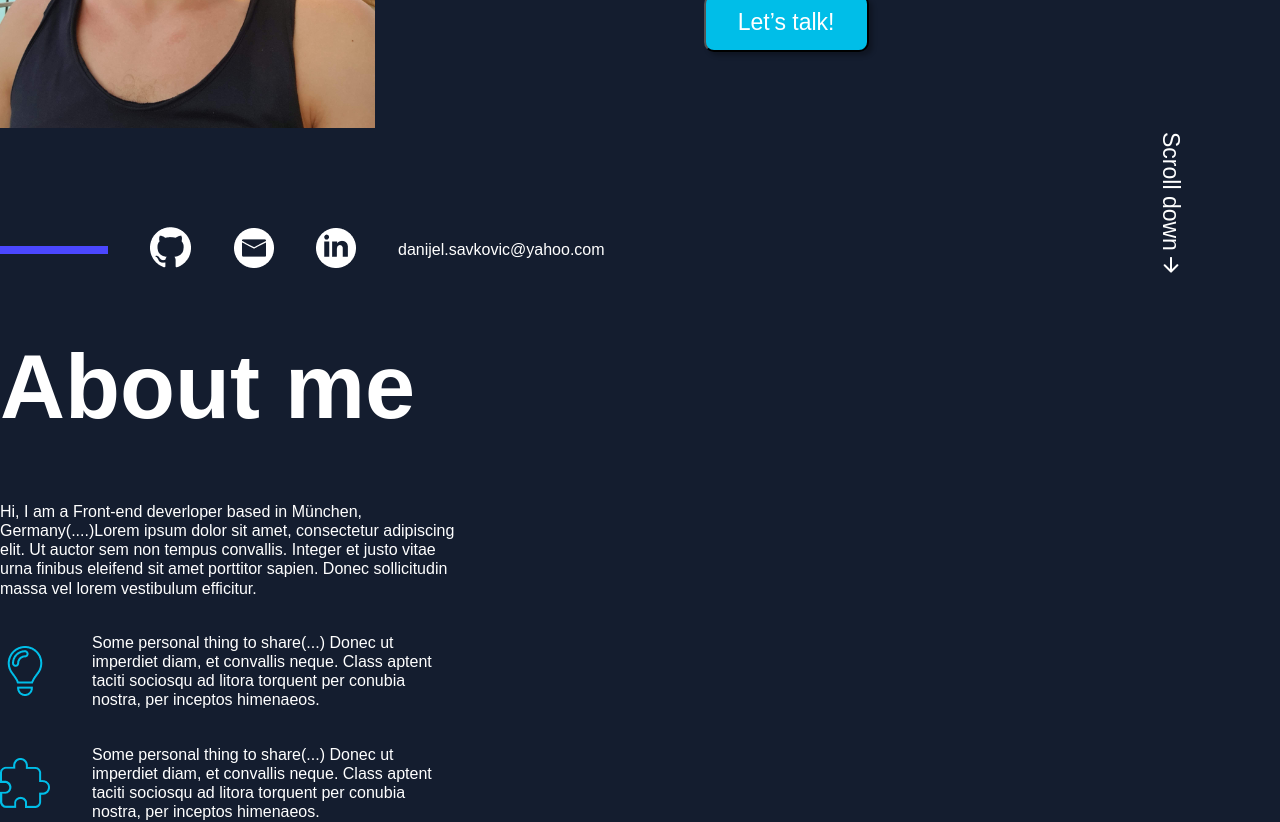
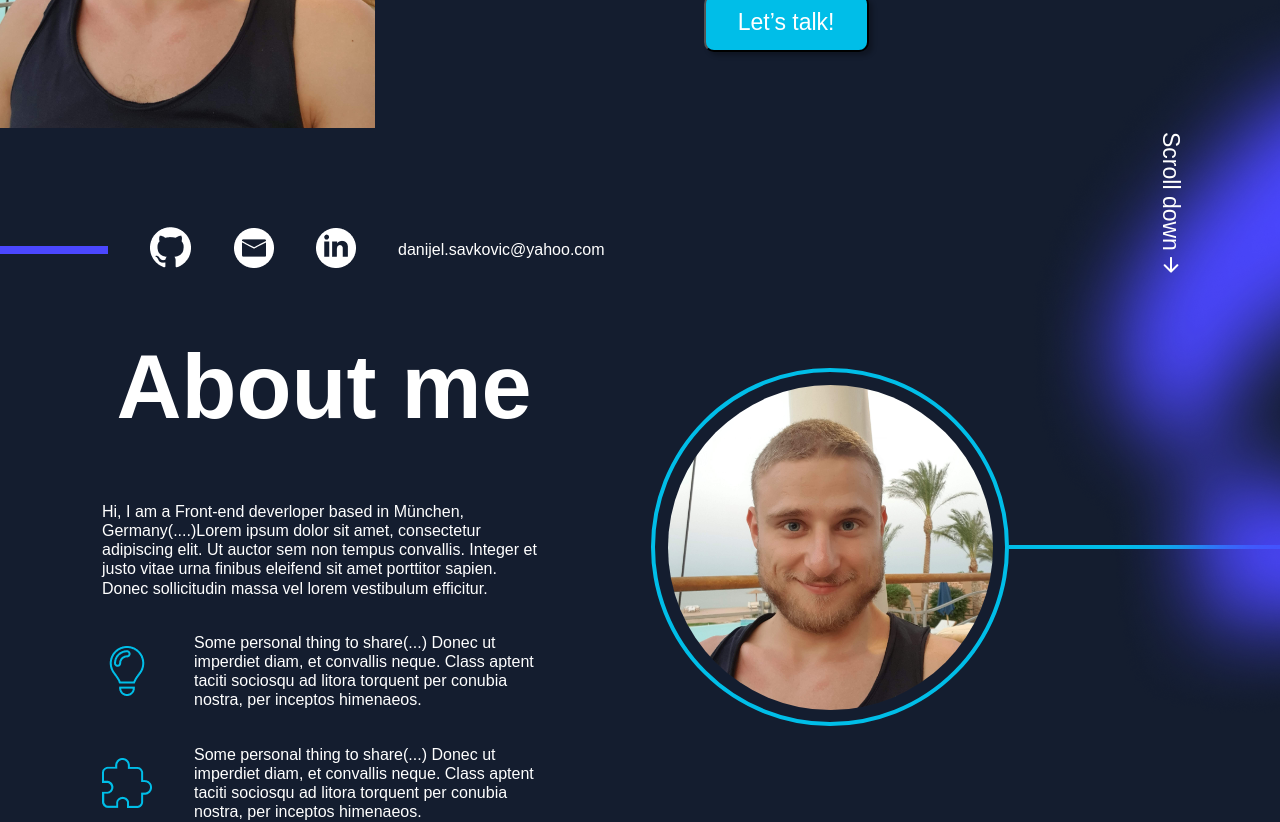
Before and after one commit to danijel991/portfolio, an Angular app: page / in a window 1280 px wide. Shown: the part 440-1262 px from the top of the page. Built offline with nearby package versions, Linux system fonts and the light colour scheme.

Commit message:
about  me

```diff
--- a/src/app/about-me/about-me.component.html
+++ b/src/app/about-me/about-me.component.html
@@ -1,4 +1,5 @@
 <div class="aboutMe-wrapper">
+  <div class="aboutMe-left">
     <h1>About me </h1>
     <span>
       Hi, I am a Front-end deverloper based in München, Germany(....)Lorem ipsum dolor sit amet, consectetur adipiscing
@@ -22,3 +23,12 @@
       </div>
     </div>
   </div>
+  <div class="aboutMe-right">
+    <div class="image-small">
+      <img src="./assets/img/photos/1.jpg" alt="">
+    </div>
+    <div class="horizontal-line"></div>
+  </div>
+</div>
+<div class="blurred-item-2">
+</div>
--- a/src/app/about-me/about-me.component.scss
+++ b/src/app/about-me/about-me.component.scss
@@ -1,6 +1,18 @@
 .aboutMe-wrapper {
-  width: 471px;
   margin-bottom: 289px;
+  display: flex;
+  flex-wrap: nowrap;
+  align-items: center;
+  flex-direction: row;
+  margin-left: 102px;
+  justify-content: space-between;
+}
+
+.aboutMe-left {
+  display: flex;
+  flex-direction: column;
+  align-items: center;
+  width: min-content;
 }
 
 span {
@@ -23,3 +35,44 @@ span {
   //   margin-right: 42px;
   // }
 }
+
+.aboutMe-right {
+  height: 509px;
+  display: flex;
+  flex-direction: row;
+  align-items: center;
+  justify-content: center;
+}
+
+.image-small {
+  border: 4px solid #00bee8;
+  border-radius: 50%;
+  width: 350px;
+  height: 350px;
+  display: flex;
+  flex-direction: column;
+  justify-content: center;
+  align-items: center;
+  img {
+    width: 325px;
+    height: 325px;
+    object-fit: cover;
+    border-radius: 50%;
+  }
+}
+
+.horizontal-line {
+  width: 267px;
+  height: 0px;
+  border: 2px solid #00bee8;
+}
+
+.blurred-item-2 {
+background-image: url(../../assets/img/blurry/7.png);
+width: 20%;
+height: 951.44px;
+background-repeat: no-repeat;
+position: absolute;
+right: 0;
+top: 53%;
+}
--- a/src/app/app.component.ts
+++ b/src/app/app.component.ts
@@ -8,6 +8,7 @@ import { Component } from '@angular/core';
 })
 export class AppComponent {
   title = 'portfolio';
+  public contactElementId: string | null = null;
 
   constructor(public router: Router) {
   }
--- a/src/app/contact/contact.component.html
+++ b/src/app/contact/contact.component.html
@@ -1,4 +1,4 @@
-<div class="contact-wrapper">
+<div class="contact-wrapper" id="contactMe">
   <div class="contact-left">
     <div>
       <div class="horizontal-line"></div>
--- a/src/app/iam/iam.component.html
+++ b/src/app/iam/iam.component.html
@@ -11,7 +11,7 @@
       </div>
     </div>
     <div>
-      <button>Let’s talk!</button>
+      <button (click)="contactMe()">Let’s talk!</button>
     </div>
   </div>
 </div>
@@ -30,6 +30,8 @@
     <a href="">danijel.savkovic@yahoo.com</a>
   </div>
   <div class="scrollDown">
+    <a href="#contactMe">
       <span>Scroll down <img src="./assets/img/buttons/scrolldown.png" alt=""></span>
+    </a>
   </div>
 </div>
--- a/src/app/iam/iam.component.scss
+++ b/src/app/iam/iam.component.scss
@@ -58,6 +58,8 @@ a {
   font-weight: 400;
   font-size: 23px;
   line-height: 120%;
+  cursor: pointer;
+  z-index: 2;
 
   img {
     height: 16px;
--- a/src/app/iam/iam.component.ts
+++ b/src/app/iam/iam.component.ts
@@ -6,5 +6,7 @@ import { Component } from '@angular/core';
   styleUrls: ['./iam.component.scss']
 })
 export class IamComponent {
-
+  contactMe() {
+    window.scrollTo(0, document.body.scrollHeight);
+  }
 }
--- a/src/styles.scss
+++ b/src/styles.scss
@@ -13,6 +13,7 @@ body {
   margin: 0;
   padding: 0;
   background-color: rgb(20, 29, 47);
+  scroll-behavior: smooth;
 }
 
 h1 {
```
Lines whose indentation alone changed are shown as unchanged.
